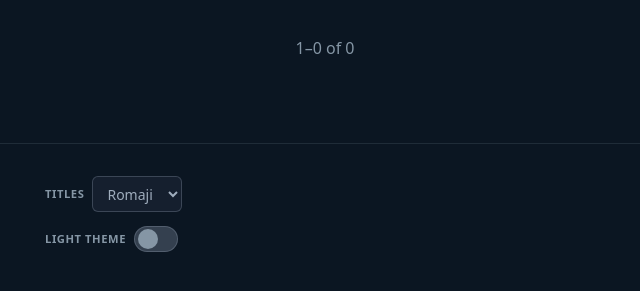
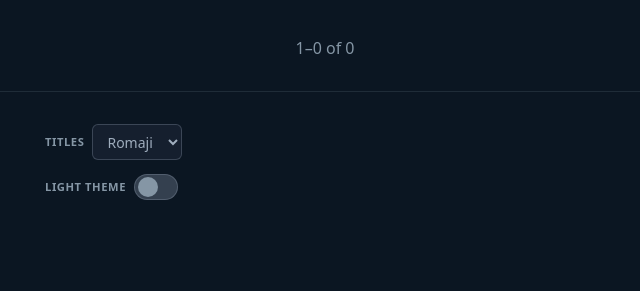
Before and after one commit to animelighthouses/animelighthouses.github.io, a plain HTML site: page index.html in a window 1280 px wide. Shown: the part 93-384 px from the top of the page, without its empty margins (315-955 px from the left). Drawn offline with nearby package versions, Linux system fonts and the light colour scheme; no server answers.

Commit message:
Update main.css

```diff
--- a/css/main.css
+++ b/css/main.css
@@ -186,8 +186,8 @@ h1 {
   align-items: center;
   gap: 10px;
 
-  margin: 2px auto 20px auto;
-  padding: 10px 10px;
+  margin: 2px auto 2px auto;
+  padding: 10px 10px 0px 10px;
 
   width: 100%;
 
@@ -403,7 +403,7 @@ button.burger:hover:not(:disabled) {
 /* Site footer — full-width bar; inner row matches .container width */
 
 .site-footer {
-  margin-top: 1.5rem;
+  margin-top: 0rem;
   width: 100%;
   padding: 0.75rem 0 0.9rem;
   background: var(--bg);
```
